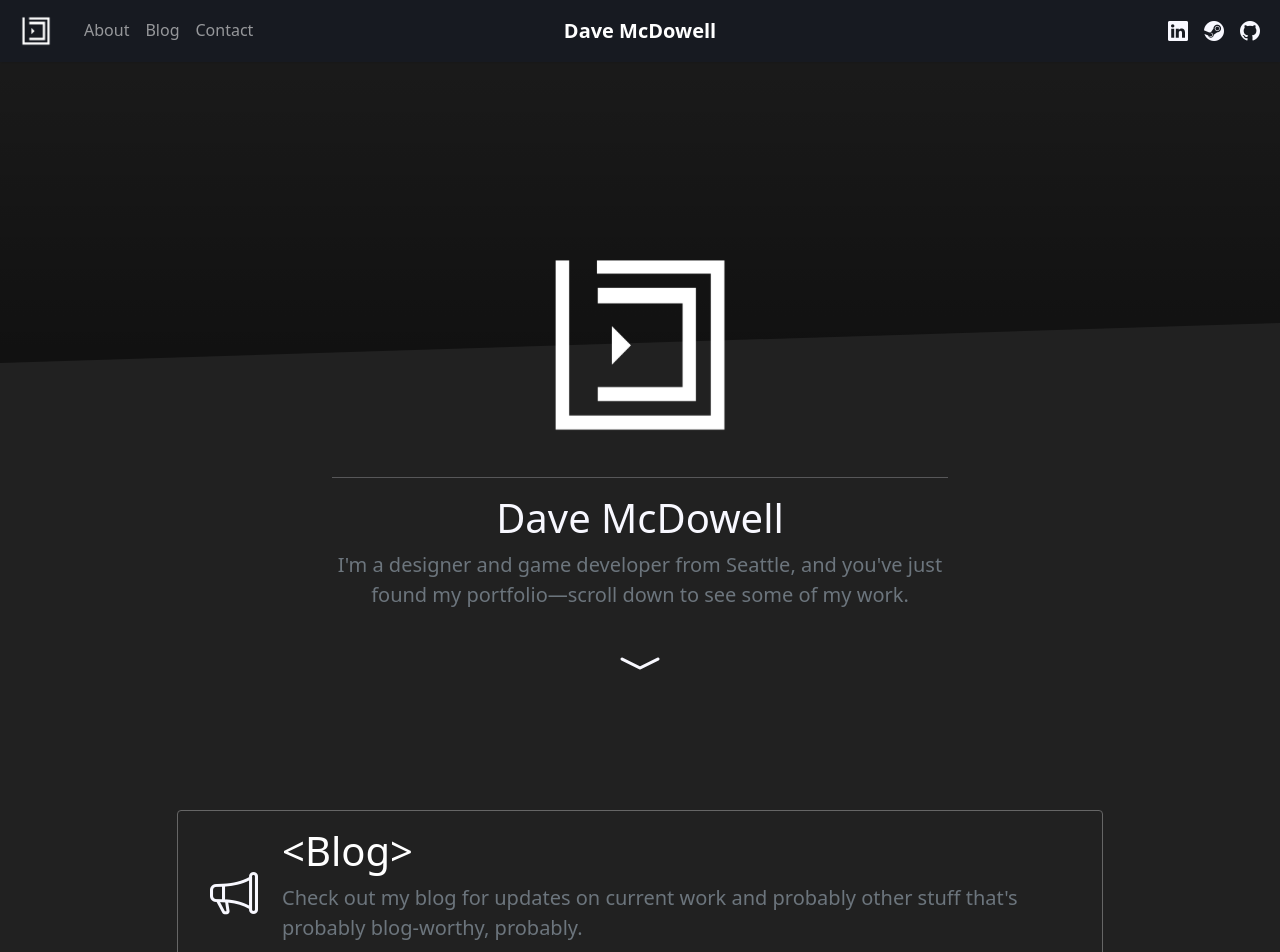
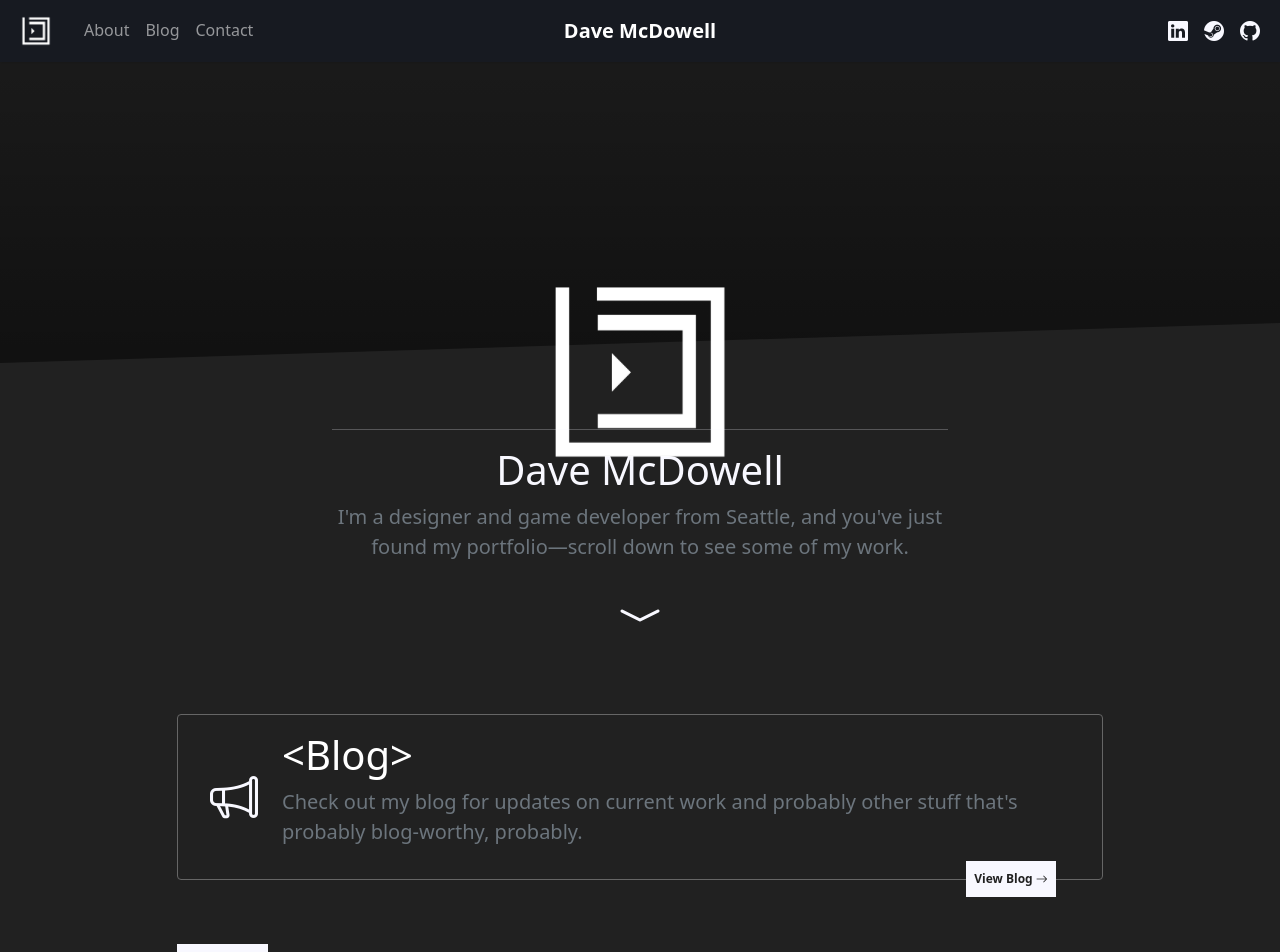
Before and after one commit to davemcdowell/portfolio, a Jekyll site: the page built from index.html, in a window 1280 px wide and 1400 px high, scrolled down 217 px. Shown: the top 952 px of the window. Built offline with Jekyll 4.4.1, drawn with Linux system fonts in a browser that asks for light colours; nearby versions of some CDN libraries.

Commit message:
Update moxxi.css

```diff
--- a/assets/moxxi.css
+++ b/assets/moxxi.css
@@ -271,8 +271,8 @@
 
 /* jumbotron */
 .jumbotron {
-  padding-top: 6rem;
-  padding-bottom: 6rem;
+  padding-top: 3rem;
+  padding-bottom: 3rem;
   margin-bottom: 0;
   background-color: var(--bg-color-dark);
 }
```
